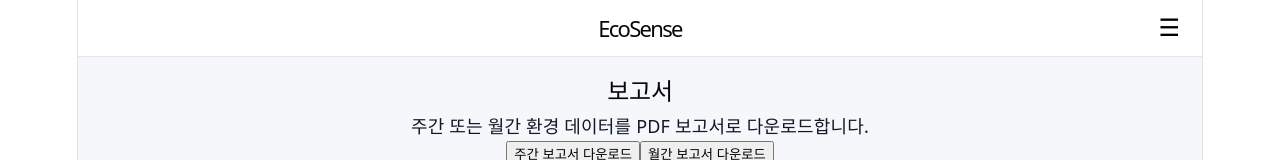
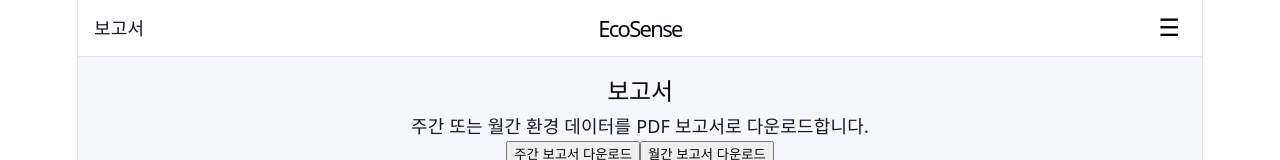
Before and after one commit to kanzer0509-cpu/ecosence-project, a React (Vite) app in the folder frontend/: page /reports in a window 1280 px wide. Shown: the top 160 px of the page. Built offline with nearby package versions, Linux system fonts and the light colour scheme; no server answers.

Commit message:
페이지 변경시 이름 자동 변경 추가

```diff
--- a/frontend/src/components/layout/Layout.jsx
+++ b/frontend/src/components/layout/Layout.jsx
@@ -1,16 +1,30 @@
 import { useState } from 'react';
 import Header from './Header';
 import SideMenu from './SideMenu';
+import { useLocation } from 'react-router-dom';
 
 export default function Layout({ children }) {
   const [isMenuOpen, setIsMenuOpen] = useState(false);
+  const location = useLocation();
+
+const pageTitles = {
+  '/outdoor': '실외',
+  '/indoor': '실내',
+  '/sleep': '수면/소음',
+  '/reports': '보고서',
+  '/settings': '설정',
+};
+
+const currentTitle = pageTitles[location.pathname] || '';
 
   return (
     <div className="app">
-      <Header title="" onMenuClick={() => setIsMenuOpen(true)} />
-
-      <main className="app-main">{children}</main>
-
+      <Header
+        title={currentTitle}
+        onMenuClick={() => setIsMenuOpen(true)}
+      />
+      <main className="app-main">{children}
+      </main>
       <SideMenu
         isOpen={isMenuOpen}
         onClose={() => setIsMenuOpen(false)}
```
